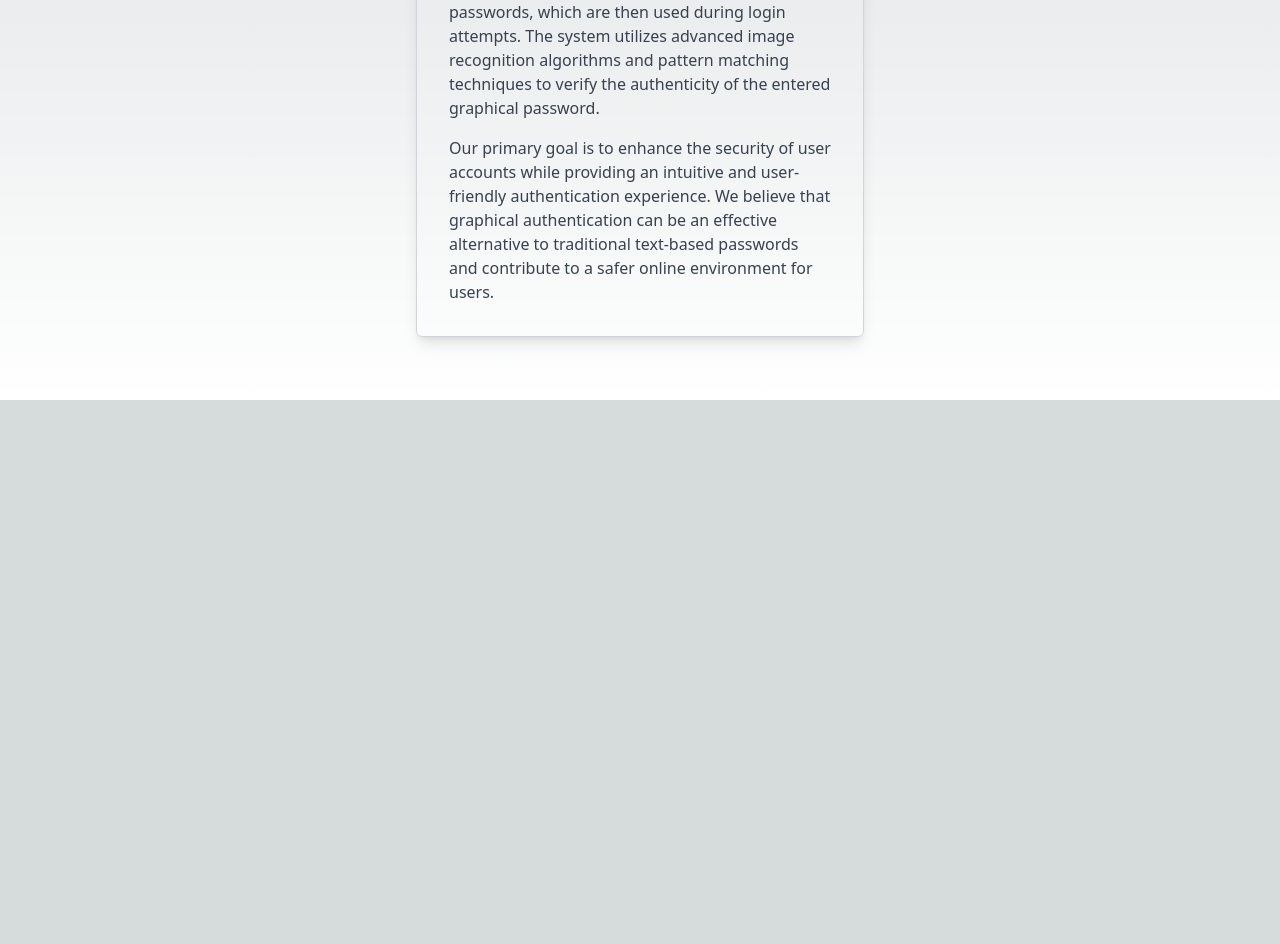
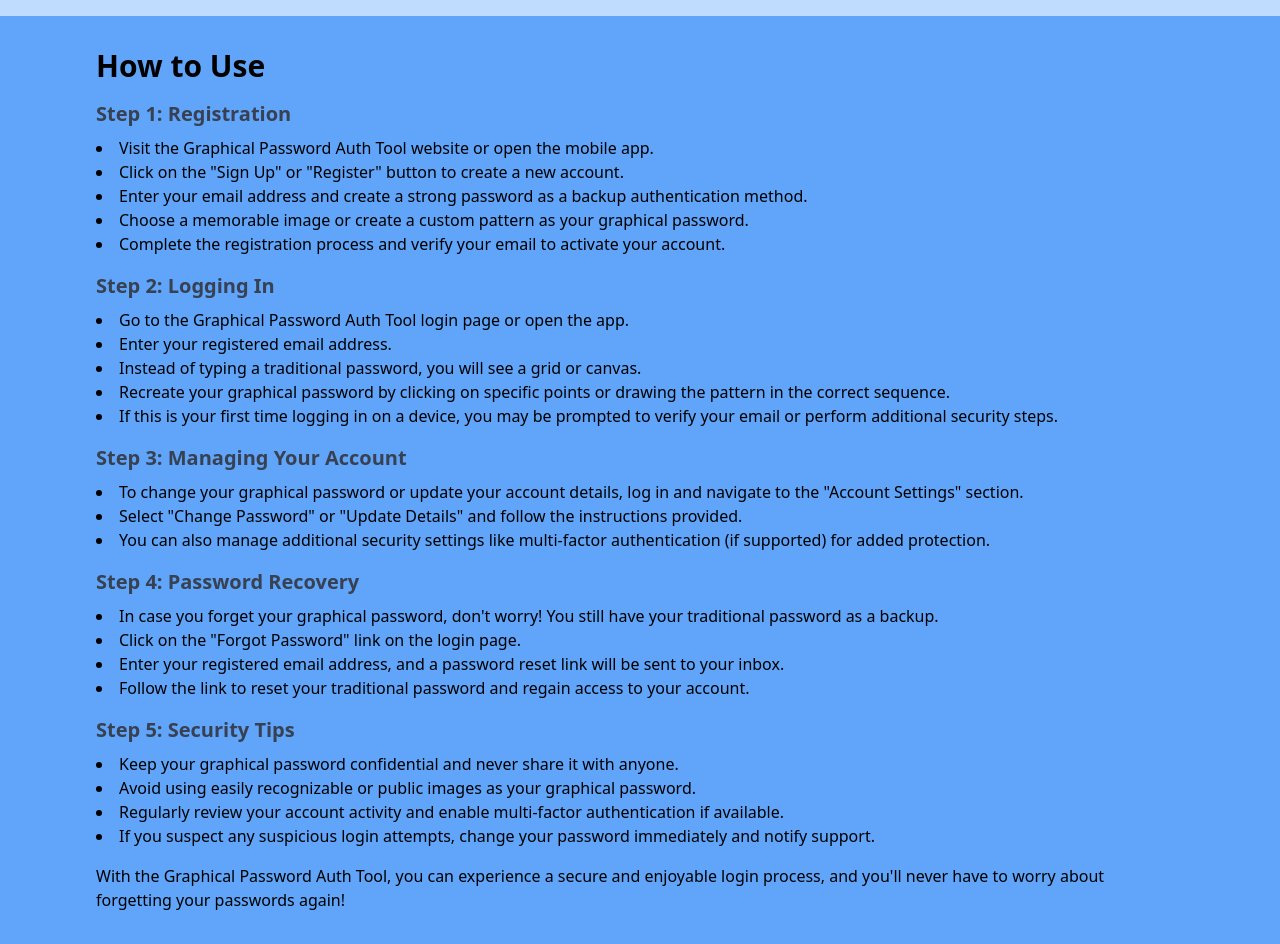
Before and after one commit to CodeDroid999/graphical-password-auth, a Next.js app: page /about in a window 1280 px wide. Shown: the part 400-1344 px from the top of the page. Before the commit the page ends 800 px from the top, so only its background shows below. Built offline with nearby package versions, Linux system fonts and the light colour scheme.

Commit message:
style all the pages

```diff
--- /dev/null
+++ b/components/HowToUse.tsx
@@ -0,0 +1,60 @@
+const HowToUseSection: React.FC = () => {
+    return (
+      <section className="py-8 px-24 bg-blue-400">
+        <h2 className="text-3xl font-semibold mb-4 text-black">How to Use</h2>
+        <div className="space-y-4">
+          <div className="space-y-2">
+            <h3 className="font-semibold text-gray-700 text-xl">Step 1: Registration</h3>
+            <ul className="list-disc list-inside">
+              <li>Visit the Graphical Password Auth Tool website or open the mobile app.</li>
+              <li>Click on the "Sign Up" or "Register" button to create a new account.</li>
+              <li>Enter your email address and create a strong password as a backup authentication method.</li>
+              <li>Choose a memorable image or create a custom pattern as your graphical password.</li>
+              <li>Complete the registration process and verify your email to activate your account.</li>
+            </ul>
+          </div>
+          <div className="space-y-2">
+            <h3 className="font-semibold text-gray-700 text-xl">Step 2: Logging In</h3>
+            <ul className="list-disc list-inside">
+              <li>Go to the Graphical Password Auth Tool login page or open the app.</li>
+              <li>Enter your registered email address.</li>
+              <li>Instead of typing a traditional password, you will see a grid or canvas.</li>
+              <li>Recreate your graphical password by clicking on specific points or drawing the pattern in the correct sequence.</li>
+              <li>If this is your first time logging in on a device, you may be prompted to verify your email or perform additional security steps.</li>
+            </ul>
+          </div>
+          <div className="space-y-2">
+            <h3 className="font-semibold text-gray-700 text-xl">Step 3: Managing Your Account</h3>
+            <ul className="list-disc list-inside">
+              <li>To change your graphical password or update your account details, log in and navigate to the "Account Settings" section.</li>
+              <li>Select "Change Password" or "Update Details" and follow the instructions provided.</li>
+              <li>You can also manage additional security settings like multi-factor authentication (if supported) for added protection.</li>
+            </ul>
+          </div>
+          <div className="space-y-2">
+            <h3 className="font-semibold text-gray-700 text-xl">Step 4: Password Recovery</h3>
+            <ul className="list-disc list-inside">
+              <li>In case you forget your graphical password, don't worry! You still have your traditional password as a backup.</li>
+              <li>Click on the "Forgot Password" link on the login page.</li>
+              <li>Enter your registered email address, and a password reset link will be sent to your inbox.</li>
+              <li>Follow the link to reset your traditional password and regain access to your account.</li>
+            </ul>
+          </div>
+          <div className="space-y-2">
+            <h3 className="font-semibold text-gray-700 text-xl">Step 5: Security Tips</h3>
+            <ul className="list-disc list-inside">
+              <li>Keep your graphical password confidential and never share it with anyone.</li>
+              <li>Avoid using easily recognizable or public images as your graphical password.</li>
+              <li>Regularly review your account activity and enable multi-factor authentication if available.</li>
+              <li>If you suspect any suspicious login attempts, change your password immediately and notify support.</li>
+            </ul>
+          </div>
+          <p>
+            With the Graphical Password Auth Tool, you can experience a secure and enjoyable login process, and you'll never have to worry about forgetting your passwords again!
+          </p>
+        </div>
+      </section>
+    );
+  };
+
+  export default HowToUseSection;
--- a/pages/about.tsx
+++ b/pages/about.tsx
@@ -1,17 +1,24 @@
+import HowToUseSection from "@/components/HowToUse";
+
 const AboutPage: React.FC = () => {
     return (
-      <div className="flex min-h-screen justify-center items-center">
-        <div className="p-8 border border-gray-300 rounded-md shadow-lg max-w-md">
-          <h2 className="text-2xl font-semibold mb-4">About the Tool</h2>
-          <p className="text-gray-700">
+        <div className="flex  flex-col justify-center items-center w-full ">
+            <div className="bg-blue-200 p-8 px-20 ">
+                <div className="relative isolate px-6 pt-10 lg:px-8">
+                    <h2 className="text-2xl text-center p-5 font-semibold mb-4 text-black">About the Tool</h2>
+                    <p className="text-neutral-500 text-center">
                         The graphical authentication system is a web-based tool designed to provide a secure and user-friendly way for users to authenticate and access their accounts. Instead of traditional text-based passwords, this tool uses graphical elements, such as images or patterns, to authenticate users, making it more difficult for unauthorized individuals to gain access to user accounts.
                     </p>
-          <p className="text-gray-700 mt-4">
+                    <p className="text-neutral-500 text-center w-full mt-1">
                         With the graphical authentication system, users can create and register their unique graphical passwords, which are then used during login attempts. The system utilizes advanced image recognition algorithms and pattern matching techniques to verify the authenticity of the entered graphical password.
                     </p>
-          <p className="text-gray-700 mt-4">
+                    <p className="text-neutral-500 mt-1">
                         Our primary goal is to enhance the security of user accounts while providing an intuitive and user-friendly authentication experience. We believe that graphical authentication can be an effective alternative to traditional text-based passwords and contribute to a safer online environment for users.
                     </p>
+                </div>
+            </div>
+            <div>
+                <HowToUseSection />
             </div>
         </div>
     );
--- a/pages/index.tsx
+++ b/pages/index.tsx
@@ -1,3 +1,4 @@
+import HowToUseSection from '@/components/HowToUse';
 import Image from 'next/image';
 
 export default function Home() {
@@ -72,15 +73,16 @@ export default function Home() {
           <div className="absolute inset-x-0 -top-40 -z-10 transform-gpu overflow-hidden blur-3xl sm:-top-80" aria-hidden="true">
             <div className="relative left-[calc(50%-11rem)] aspect-[1155/678] w-[36.125rem] -translate-x-1/2 rotate-[30deg] bg-gradient-to-tr from-[#ff80b5] to-[#9089fc] opacity-30 sm:left-[calc(50%-30rem)] sm:w-[72.1875rem]" style={{ clipPath: "polygon(74.1% 44.1%, 100% 61.6%, 97.5% 26.9%, 85.5% 0.1%, 80.7% 2%, 72.5% 32.5%, 60.2% 62.4%, 52.4% 68.1%, 47.5% 58.3%, 45.2% 34.5%, 27.5% 76.7%, 0.1% 64.9%, 17.9% 100%, 27.6% 76.8%, 76.1% 97.7%, 74.1% 44.1%)" }}></div>
           </div>
-          <div className="mx-auto max-w-2xl py-32 sm:py-48 lg:py-56">
+          <div className="mx-auto max-w-2xl py-16 sm:py-48 lg:py-36">
 
             <div className="text-center">
-              <h1 className="text-4xl font-bold tracking-tight text-gray-900 sm:text-4xl">Data to enrich your online business</h1>
+              <h1 className="text-4xl font-bold tracking-tight text-gray-900 sm:text-4xl">Unlock Your World with Pictures</h1>
+              <h1 className="text-4xl font-bold tracking-tight text-gray-900 sm:text-4xl">Your Password, Your Canvas!</h1>
               <p className="mt-6 text-lg leading-8 text-gray-600">
               Graphical Password Auth Tool is an innovative and user-friendly authentication system designed to enhance security while providing a memorable and engaging user experience. Unlike traditional text-based passwords, this tool employs a visually appealing approach that allows dyslexic users to create and authenticate passwords using images, patterns, or shapes.</p>
               <div className="mt-10 flex items-center justify-center gap-x-6">
-                <a href="#" className="rounded-md bg-indigo-600 px-3.5 py-2.5 text-sm font-semibold text-white shadow-sm hover:bg-indigo-500 focus-visible:outline focus-visible:outline-2 focus-visible:outline-offset-2 focus-visible:outline-indigo-600">Get started</a>
-                <a href="#" className="text-sm font-semibold leading-6 text-gray-900">Learn more <span aria-hidden="true">→</span></a>
+                <a href="sign-up" className="rounded-md bg-indigo-600 px-3.5 py-2.5 text-sm font-semibold text-white shadow-sm hover:bg-indigo-500 focus-visible:outline focus-visible:outline-2 focus-visible:outline-offset-2 focus-visible:outline-indigo-600">Get started</a>
+                <a href="about" className="text-sm font-semibold leading-6 text-gray-900">Learn more <span aria-hidden="true">→</span></a>
               </div>
             </div>
           </div>
@@ -88,6 +90,9 @@ export default function Home() {
             <div className="relative left-[calc(50%+3rem)] aspect-[1155/678] w-[36.125rem] -translate-x-1/2 bg-gradient-to-tr from-[#ff80b5] to-[#9089fc] opacity-30 sm:left-[calc(50%+36rem)] sm:w-[72.1875rem]" style={{ clipPath: "polygon(74.1% 44.1%, 100% 61.6%, 97.5% 26.9%, 85.5% 0.1%, 80.7% 2%, 72.5% 32.5%, 60.2% 62.4%, 52.4% 68.1%, 47.5% 58.3%, 45.2% 34.5%, 27.5% 76.7%, 0.1% 64.9%, 17.9% 100%, 27.6% 76.8%, 76.1% 97.7%, 74.1% 44.1%)" }}></div>
           </div>
         </div>
+        <div>
+          <HowToUseSection />
+        </div>
       </div>
     </div>
   );
```
Lines whose indentation alone changed are shown as unchanged.
